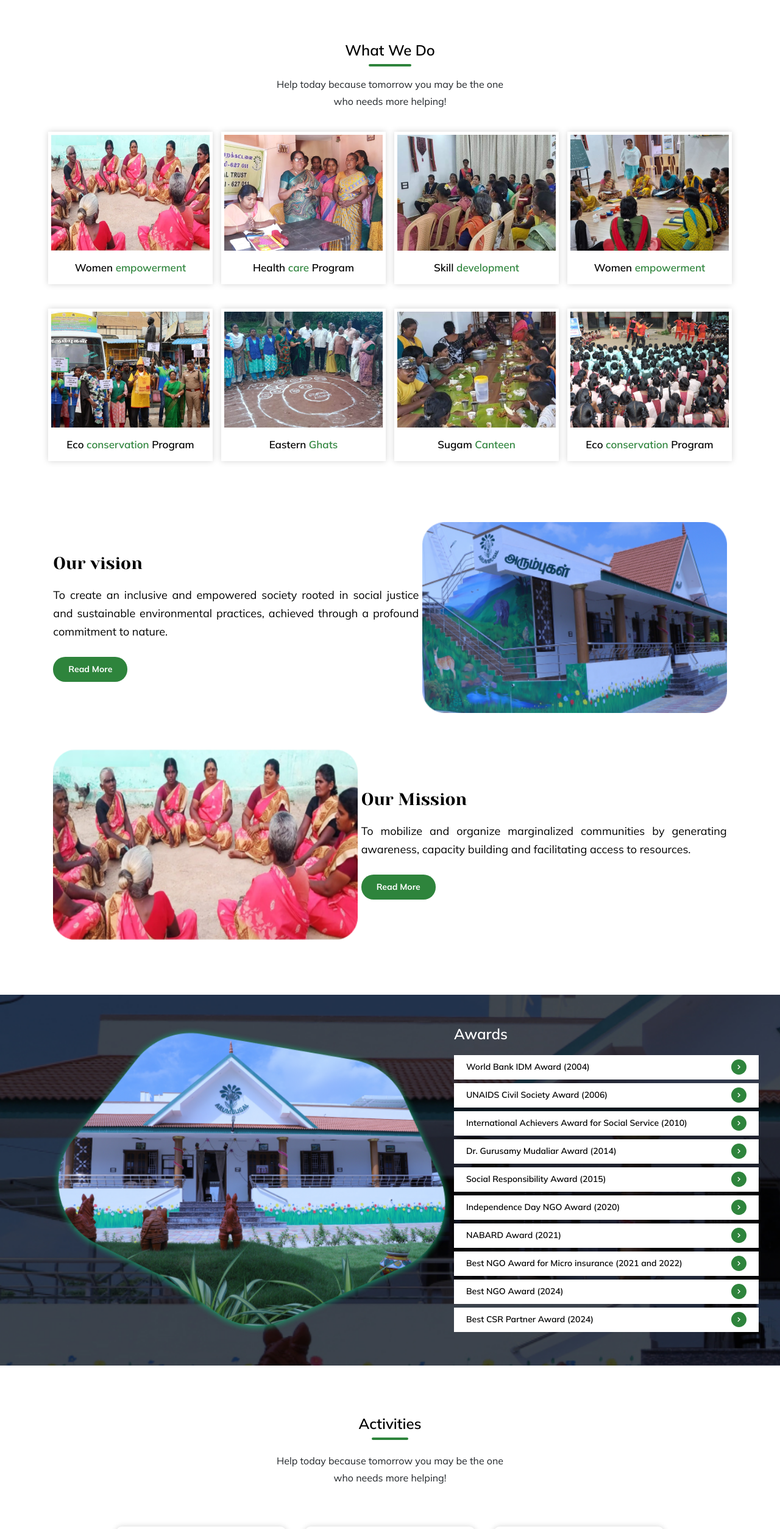
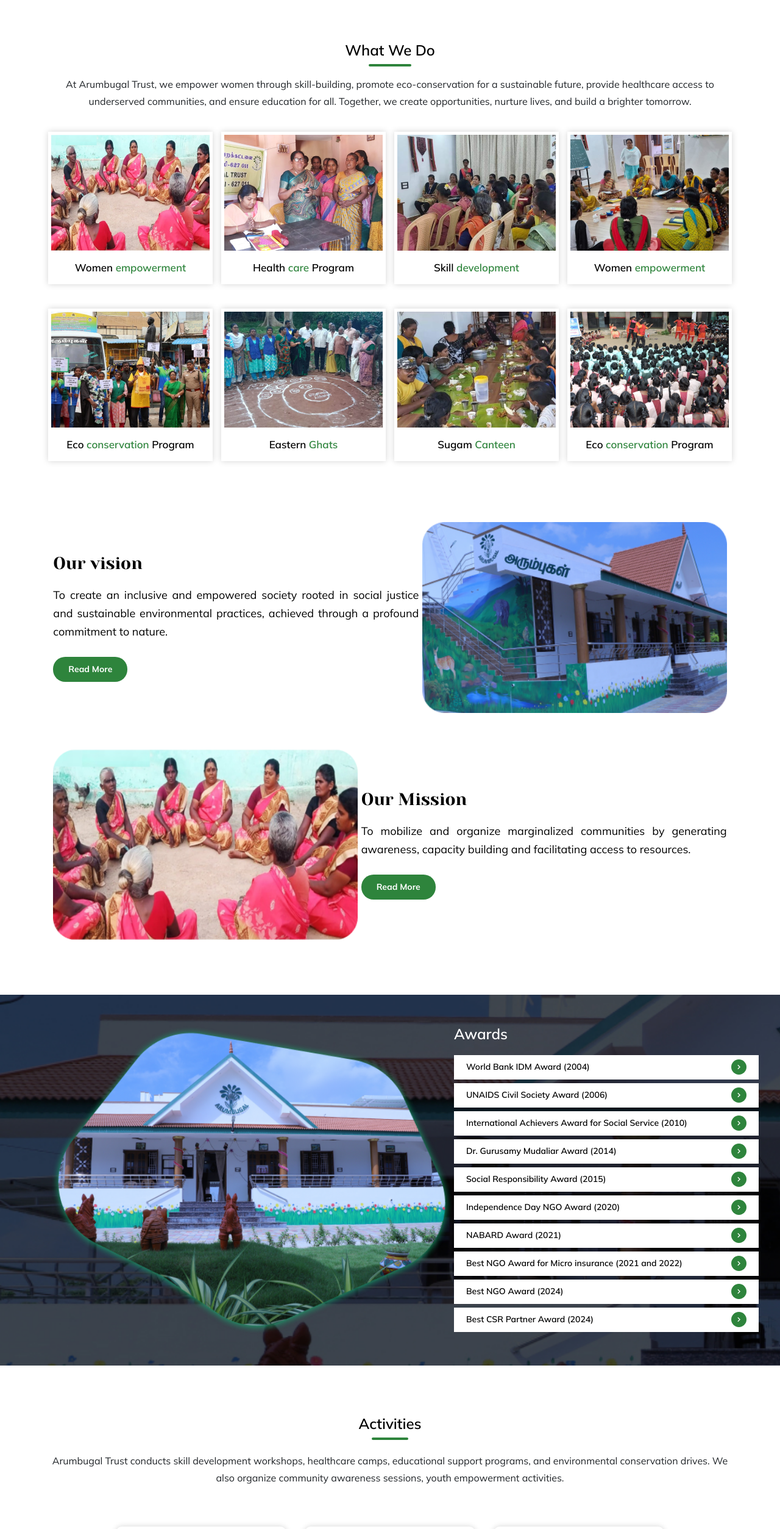
Before and after one commit to Ilyas73-hue/arumbugal, a React (Create React App) app: page / in a window 1280 px wide. Shown: the part 2880-5387 px from the top of the page at 61% size. Built offline with nearby package versions, Linux system fonts and the light colour scheme.

Commit message:
all updated

```diff
--- a/src/component/Activities/Activities.css
+++ b/src/component/Activities/Activities.css
@@ -86,7 +86,7 @@
   }
 
   #activities-section-2-1-3-p-1{
-    width: 400px;
+    width: 100%;
     text-align: center;
     font-family: var(--font1);
   font-size: 16px;
--- a/src/component/Activities/Activities.js
+++ b/src/component/Activities/Activities.js
@@ -175,7 +175,7 @@
               whileInView={'show'}
               viewport={{ once: false, amount: 0.7 }}
              id="activities-section-2-1-3">
-                <p id="activities-section-2-1-3-p-1">Help today because tomorrow you may be the one whoneeds more helping!</p>
+                <p id="activities-section-2-1-3-p-1">Arumbugal Trust conducts skill development workshops, healthcare camps, educational support programs, and environmental conservation drives. We also organize community awareness sessions, youth empowerment activities.</p>
              </motion.div>
              <div id="activities-section-2-1-4">
 
--- a/src/component/Home/Home.css
+++ b/src/component/Home/Home.css
@@ -534,7 +534,7 @@
 font-weight: 400;
 line-height: 28px;
 text-align: center;
-width: 400px;
+width: 100%;
   }
 
 
@@ -963,7 +963,7 @@
 }
 
 #home-section-7-1-3-p-1{
-  width: 400px;
+  width: 100%;
   text-align: center;
   font-family: var(--font1);
 font-size: 16px;
--- a/src/component/Home/Home.js
+++ b/src/component/Home/Home.js
@@ -343,8 +343,7 @@
              viewport={{ once: false, amount: 0.7 }}
             id="home-section-4-1-3">
               <p id="home-section-4-1-3-p-1">
-                Help today because tomorrow you may be the one who needs more
-                helping!
+              At Arumbugal Trust, we empower women through skill-building, promote eco-conservation for a sustainable future, provide healthcare access to underserved communities, and ensure education for all. Together, we create opportunities, nurture lives, and build a brighter tomorrow.
               </p>
             </motion.div>
 
@@ -598,7 +597,7 @@
               whileInView={'show'}
               viewport={{ once: false, amount: 0.7 }}
              id="home-section-7-1-3">
-                <p id="home-section-7-1-3-p-1">Help today because tomorrow you may be the one who needs more helping!</p>
+                <p id="home-section-7-1-3-p-1">Arumbugal Trust conducts skill development workshops, healthcare camps, educational support programs, and environmental conservation drives. We also organize community awareness sessions, youth empowerment activities.</p>
              </motion.div>
              <div id="home-section-7-1-4">
                   <motion.div
--- a/src/component/What_we_do/what_we_do.css
+++ b/src/component/What_we_do/what_we_do.css
@@ -94,7 +94,7 @@
 font-weight: 400;
 line-height: 28px;
 text-align: center;
-width: 400px;
+width: 100%;
   }
 
 
--- a/src/component/What_we_do/what_we_do.js
+++ b/src/component/What_we_do/what_we_do.js
@@ -71,8 +71,7 @@
                viewport={{ once: false, amount: 0.7 }}
             id="what_we_do_section-2-1-3">
               <p id="what_we_do_section-2-1-3-p-1">
-                Help today because tomorrow you may be the one who needs more
-                helping!
+              At Arumbugal Trust, we empower women through skill-building, promote eco-conservation for a sustainable future, provide healthcare access to underserved communities, and ensure education for all. Together, we create opportunities, nurture lives, and build a brighter tomorrow.
               </p>
             </motion.div>
 
```
